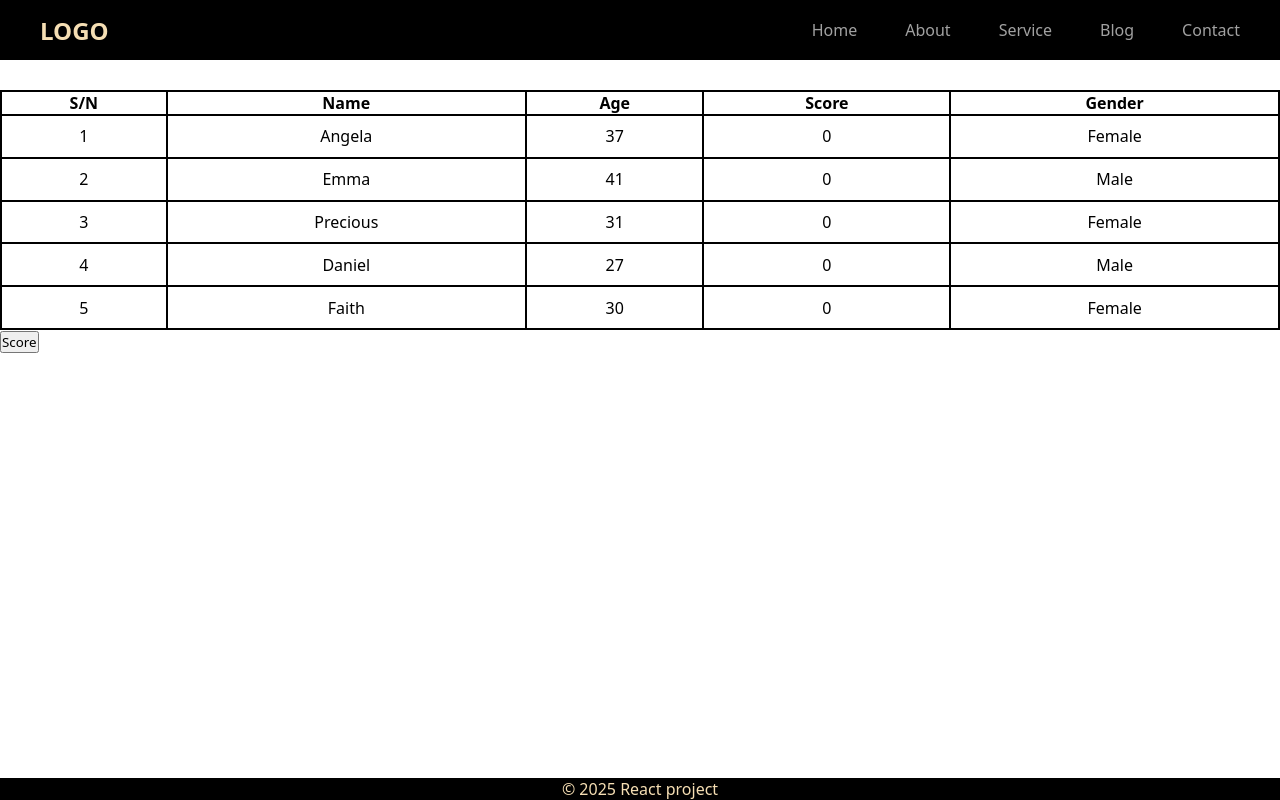
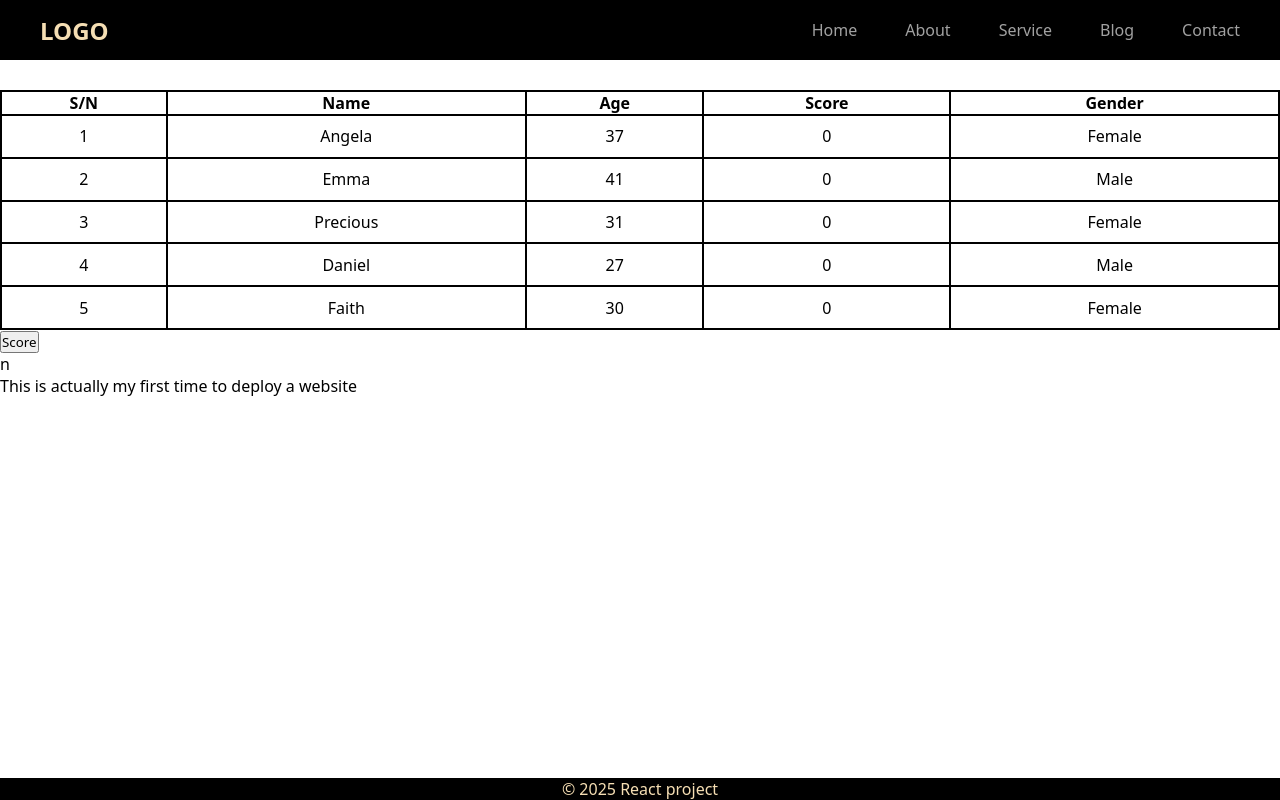
Before and after one commit to cyber-nedu/React-project, a React (Vite) app: page / in a window 1280 px wide. Built offline with nearby package versions, Linux system fonts and the light colour scheme.

Commit message:
Added another

```diff
--- a/src/Pages/HomePage.jsx
+++ b/src/Pages/HomePage.jsx
@@ -76,6 +76,8 @@ function HomePage() {
 
         <button onClick={handleCLick}>Score</button>
       </div>
+      n
+      <p>This is actually my first time to deploy a website</p>
     </>
   );
 }
```
